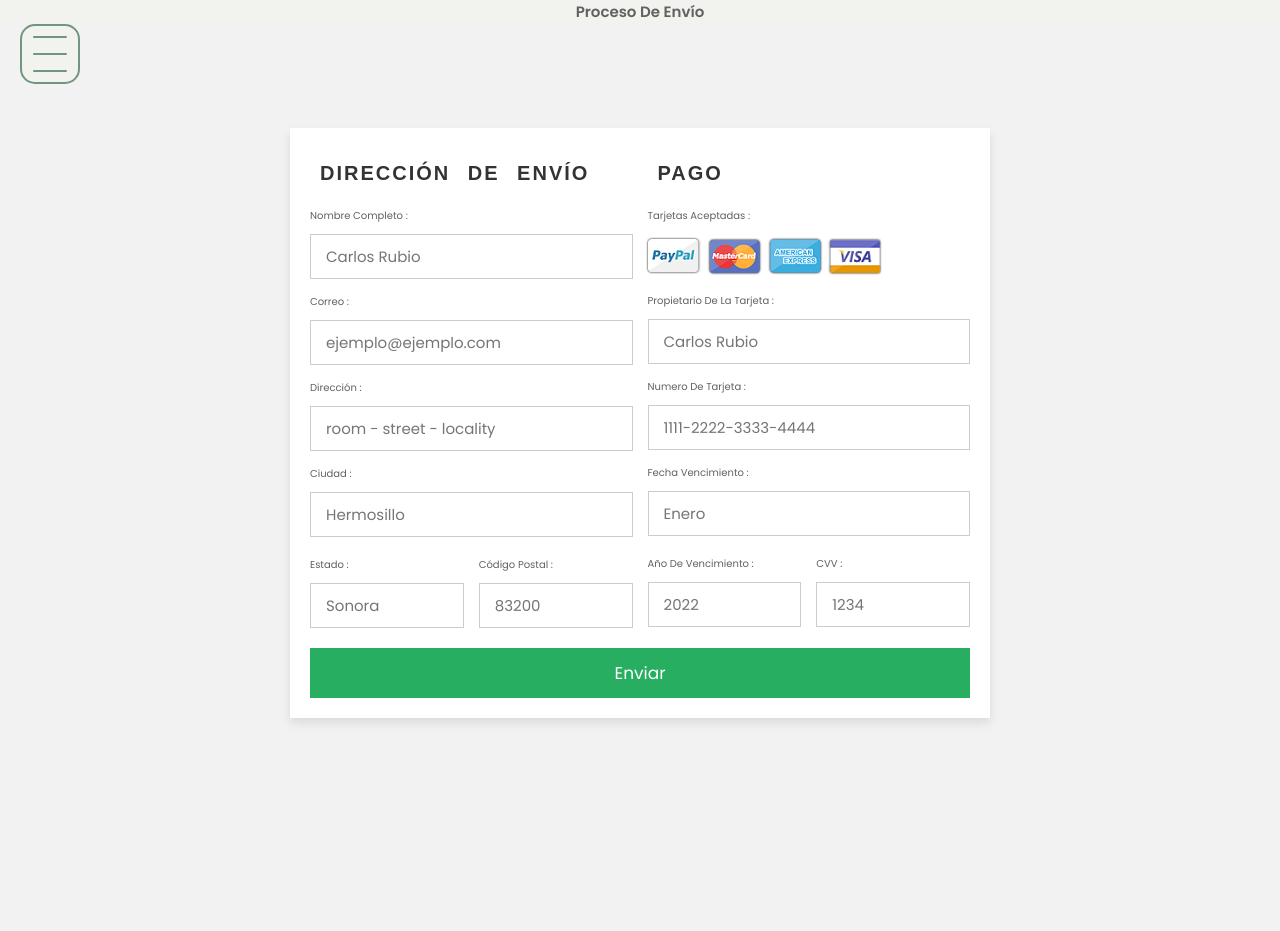
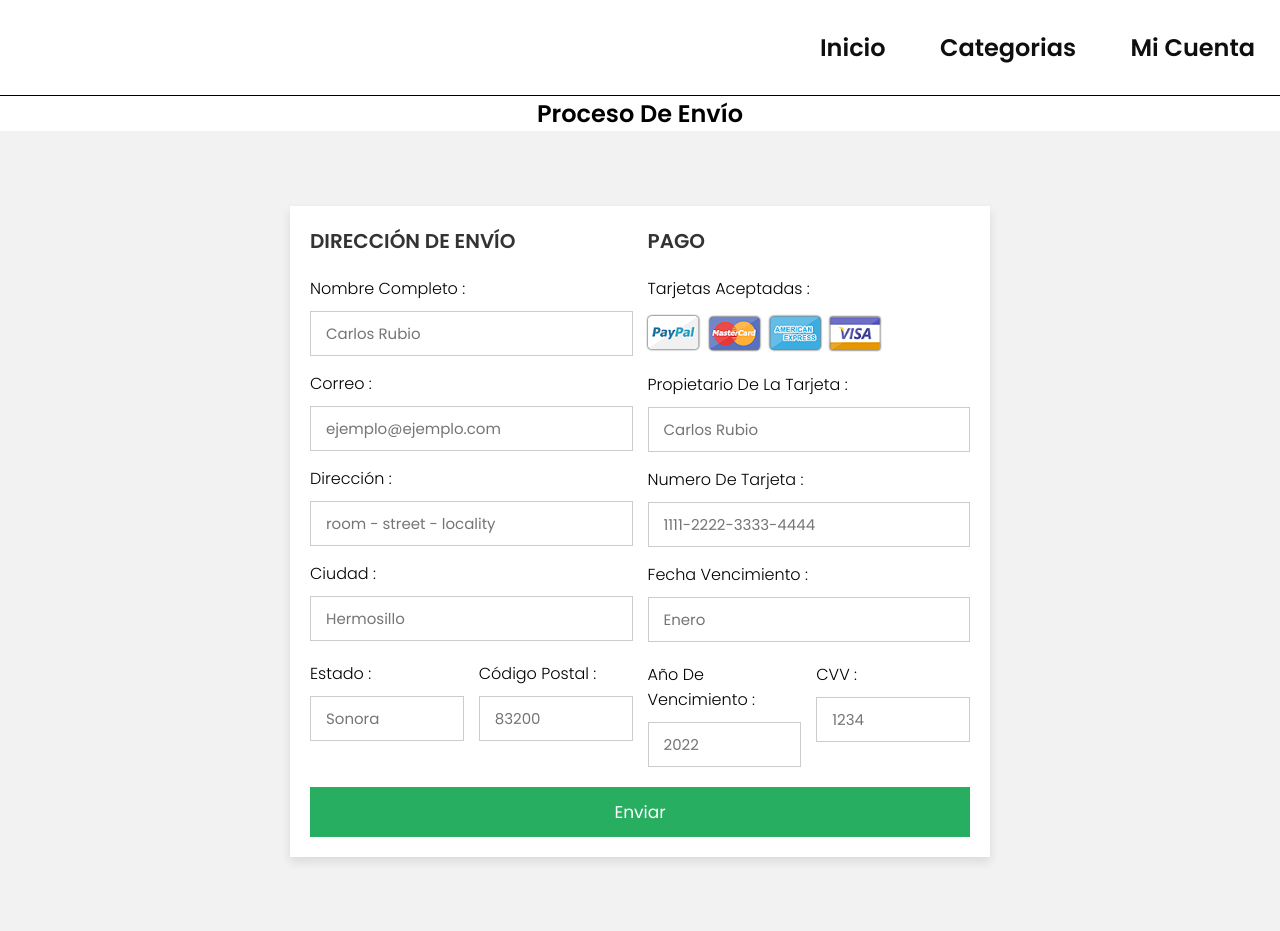
Before and after one commit to MikkelyEV/DojaRevistas, a PHP site: page /Pago.html in a window 1280 px wide. Before the commit the page ends 723 px from the top, so only its background shows below. Run offline with PHP 8.4, Linux system fonts and the light colour scheme; some libraries are stand-ins or nearby versions.

Commit message:
front end

```diff
--- a/Pago.html
+++ b/Pago.html
@@ -6,39 +6,33 @@
 
     <meta charset="UTF-8">
     <title> Doja Revistas</title>
-    <link rel="stylesheet" href="Estilo.css">
+
     <link rel="stylesheet" href="EstiloPago.css">
     <script src="https://kit.fontawesome.com/javascript.js" crossorigin="anonymous"></script>
     <link rel="preconnect" href="https://fonts.googleapis.com">
     <link rel="preconnect" href="https://fonts.gstatic.com" crossorigin>
     <link href="https://fonts.googleapis.com/css2?family=Open+Sans&display=swap" rel="stylesheet">
+    <link rel="stylesheet" href="navbar.css">
+</head>
 
-    <input type="checkbox" id="ham-menu">
-    <label for="ham-menu">
-      <div class="hide-des">
-        <span class="menu-line"></span>
-        <span class="menu-line"></span>
-        <span class="menu-line"></span>
-        <span class="menu-line"></span>
-        <span class="menu-line"></span>
-        <span class="menu-line"></span>
-      </div>
+<body>
+    <div class="header">
+    <div class="menu">
+      <a href="DojaRevistas.HTML" class="link">
+        <div class="title">Inicio</div>
+        <div class="bar"></div>
+      </a>
+      <a href="index.html" class="link">
+        <div class="title">Categorias</div>
+        <div class="bar"></div>
+      </a>
+      <a href="perfil.html" class="link">
+        <div class="title">Mi Cuenta</div>
+        <div class="bar"></div>
+      </a>
+    </div>
+  </div>
 
-    </label>
-    <div class="full-page-green"></div>
-    <div class="ham-menu">
-      <ul class="centre-text bold-text">
-        <li><a href="DojaRevistasLOG.HTML">Inicio</a></li>
-        <li><a href="index.html">Categorias</a></li>
-        <li><a href="Login.php">Mi Cuenta</a></li>
-        <li>Soporte</li>
-        <li>Contactanos</li>
-
-      </ul>
-    </div>
-
-</head>
-<body>
     <div class="textBox">
         <h2 align="center"><span>Proceso de envío</span> </h2>
     </div>
--- a/perfil-estilo.css
+++ b/perfil-estilo.css
@@ -1,5 +1,5 @@
 body{
-    background: -webkit-linear-gradient(left, #3931af, #00c6ff);
+    background: -webkit-angular-gradient(left, #ffffff, #c0c0c0);
 }
 .emp-profile{
     padding: 3%;
```
Also changed, not shown: index.html (+7 -20 lines), perfil.html (+19 -1 lines).
